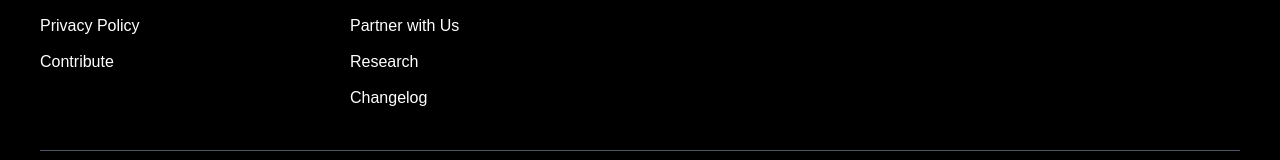
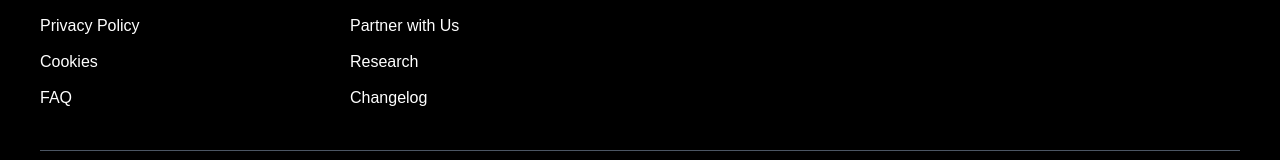
Before and after one commit to marksikaundi/InSyst, a Next.js app: page / in a window 1280 px wide. Shown: the part 1495-1655 px from the top of the page. Built offline with nearby package versions, Linux system fonts and the light colour scheme.

Commit message:
🍪 Update footer links to include Cookies and FAQ sections

```diff
--- a/components/Footer.tsx
+++ b/components/Footer.tsx
@@ -13,7 +13,9 @@ const footerData = [
       { name: "About us", path: "/about" },
       { name: "Terms", path: "/lega/terms" },
       { name: "Privacy Policy", path: "/legal/privacy" },
-      { name: "Contribute", path: "/contribute" },
+      { name: "Cookies", path: "/cookies" },
+      { name: "FAQ", path: "/lega/faq" },
+
     ],
   },
   {
```
